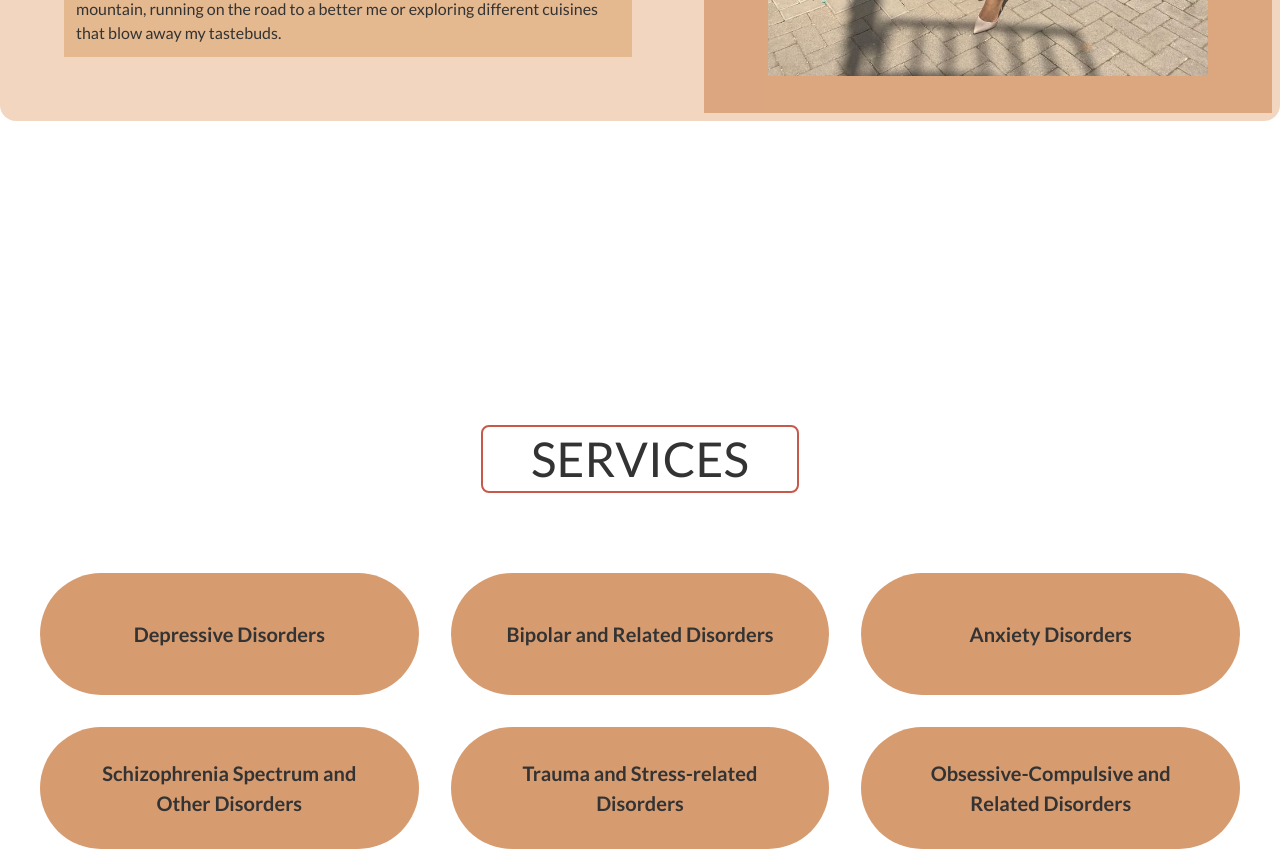
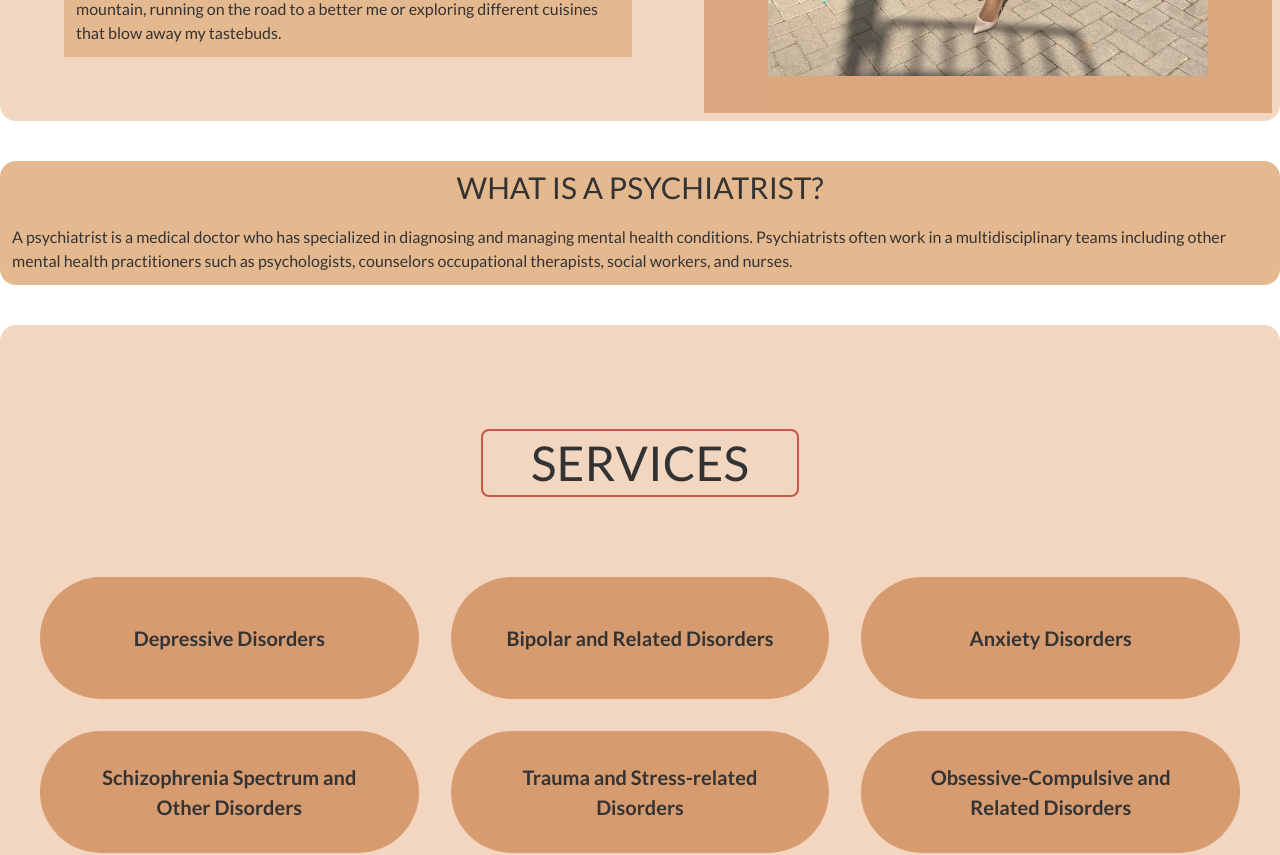
Before and after one commit to DuncanMoyo/drsinovuyomsutu, a Next.js app: page / in a window 1280 px wide. Shown: the part 620-1475 px from the top of the page. Built offline with nearby package versions, Linux system fonts and the light colour scheme.

Commit message:
uncommented the question component anf styled it

```diff
--- a/components/shared/Question.tsx
+++ b/components/shared/Question.tsx
@@ -4,23 +4,28 @@ import { motion } from "framer-motion";
 
 const Question = () => {
   return (
-    <div className="h-full w-screen mx-auto max-w-7xl px-2 md:px-0 pt-40 md:pt-30 flex flex-col md:flex-row">
-      {/* <div className="h-full flex-1 rounded-2xl bg-peach flex-col">
+    <div className="h-full w-screen mx-auto max-w-7xl px-2 md:px-0 pt-10 md:pt-30 flex flex-col md:flex-row">
+      <div className="h-full flex-1 rounded-2xl bg-peach flex-col">
         <motion.h1
-          initial={{ fontSize: "12px" }}
+          initial={{ fontSize: "0px" }}
           whileInView={{ fontSize: "30px" }}
-          className="uppercase text-3xl p-2 text-center"
+          className="uppercase text-3xl p-2 text-center text-darkBrown"
         >
           What is a psychiatrist?
         </motion.h1>
-        <p className="p-2 md:p-3 font-light">
+        <motion.p
+          initial={{ fontSize: "0px" }}
+          whileInView={{ fontSize: "16px" }}
+          transition={{ delay: 1 }}
+          className="p-2 md:p-3 text-darkBrown"
+        >
           A psychiatrist is a medical doctor who has specialized in diagnosing
           and managing mental health conditions. Psychiatrists often work in a
           multidisciplinary teams including other mental health practitioners
           such as psychologists, counselors occupational therapists, social
           workers, and nurses.
-        </p>
-      </div> */}
+        </motion.p>
+      </div>
     </div>
   );
 };
--- a/components/shared/Services.tsx
+++ b/components/shared/Services.tsx
@@ -33,7 +33,7 @@ const Services = () => {
   return (
     <div
       id="services"
-      className="h-full md:h-screen w-screen mx-auto max-w-7xl flex flex-col items-center mt-10 md:mb-20 pt-16 rounded-2xl"
+      className="h-full md:h-screen w-screen mx-auto max-w-7xl flex flex-col items-center mt-10 md:mb-20 pt-16 mb-5 rounded-2xl bg-lightChampagne"
     >
       <motion.div
         initial={{ x: "-50vw" }}
```
